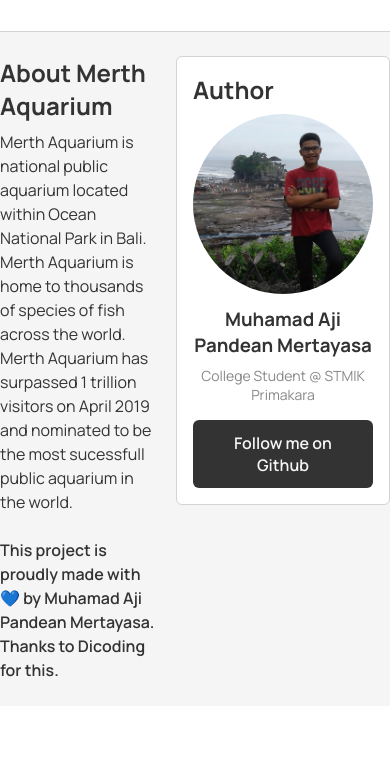
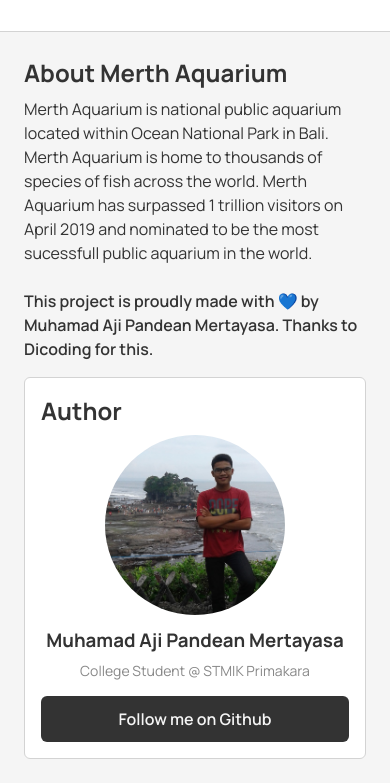
Before and after one commit to ajipandean/merth-aquarium, a plain HTML site: page index.html in a window 390 px wide. Shown: the part 3126-3909 px from the top of the page. Before the commit the page ends 3832 px from the top, so only its background shows below. Drawn offline with Linux system fonts and the light colour scheme; a script that the page names is missing.

Commit message:
added responsiveness on footer

```diff
--- a/assets/styles/partials/footer.css
+++ b/assets/styles/partials/footer.css
@@ -1,4 +1,5 @@
 footer {
+  padding: 0 24px;
   background-color: var(--light);
   border-top: thin solid lightgrey;
 }
@@ -70,3 +71,15 @@ footer > .footer {
   border-radius: 6px;
   font-weight: 600;
 }
+
+@media screen and (max-width: 682px) {
+  footer > .footer {
+    flex-direction: column;
+  }
+  .footer > section p.copy {
+    margin-bottom: 16px;
+  }
+  .footer > aside {
+    margin: 0;
+  }
+}
```
